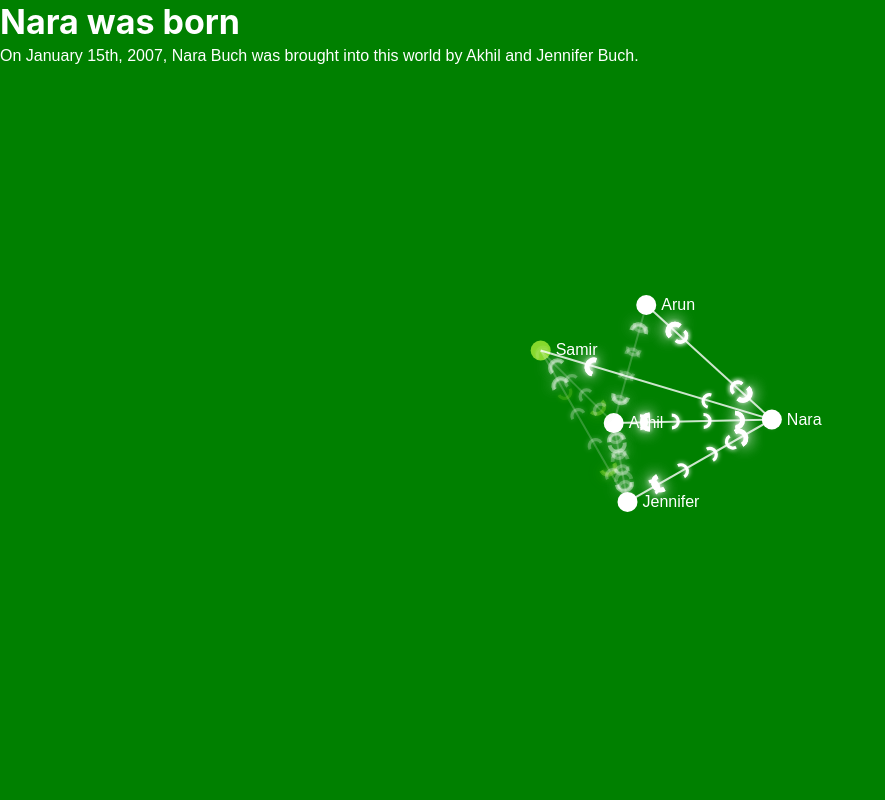
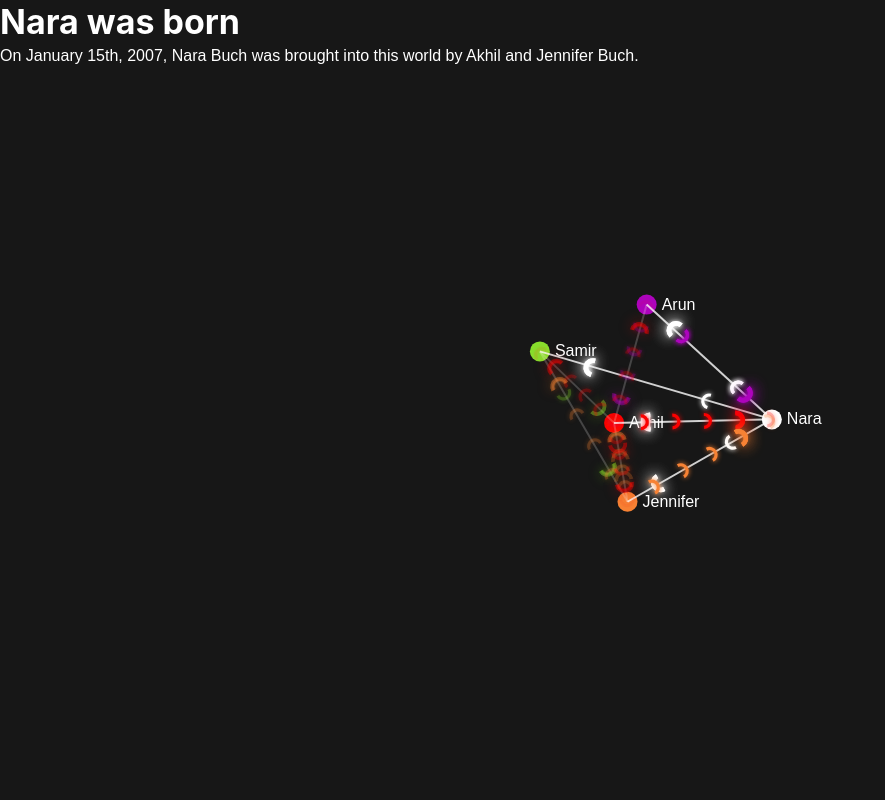
Before and after one commit to samirbuch/cis3755-final-project, a Next.js app: page /samir in a window 1280 px wide. Shown: the top 800 px of the page, without its empty margins (0-885 px from the left). Built offline with nearby package versions, Linux system fonts and the light colour scheme.

Commit message:
samir: persistent colors for each node

```diff
--- a/src/pages/samir.tsx
+++ b/src/pages/samir.tsx
@@ -9,6 +9,7 @@ import { ZodTimeline } from "@/interfaces/Timeline";
 import Graph from "@/components/editor/Graph";
 
 import { Waypoint } from "react-waypoint";
+import { NodeNoFixed } from "@/interfaces/Node";
 
 export default function Samir() {
   const [timeline, setTimeline] = useState<Event[] | null>(null);
@@ -30,7 +31,7 @@ export default function Samir() {
 
     const newEvent = timeline[currentEventIndex];
 
-    editorContext.setNodes(newEvent.nodes);
+    editorContext.setNodes(newEvent.nodes as NodeNoFixed[]);
     editorContext.setLinks(newEvent.links);
     editorContext.setEventTimestamp(newEvent.eventTime);
     editorContext.setEventTitle(newEvent.eventTitle);
@@ -67,19 +68,31 @@ export default function Samir() {
         const width = window.innerWidth;
         const height = window.innerHeight;
 
+        const nodeColorMap = new Map<number, string>();
+        const nodeCoordMap = new Map<number, { x: number, y: number }>();
+
         const fixedTimeline = data.map((event: Event) => {
           const fixedNodes = (event.nodes as Event["nodes"]).map((node, index) => {
             if ("x" in node && "y" in node) {
               // We can safely assume we have a current exported node version.
+              console.log("New version!");
+
               return {
                 ...node,
                 x: (node.x / 100) * width, // Convert percentage to coordinate
                 y: (node.y / 100) * height, // Convert percentage to coordinate
+                color: nodeColorMap.has(node.id)
+                  ? nodeColorMap.get(node.id)
+                  : (() => {
+                    nodeColorMap.set(node.id, node.color);
+                    return node.color;
+                  })() // iife's are cool :3
               };
             }
 
-            // Else, we need to assume we have a previous exported node version.
+            // Else, we need to assume we have a previous exported node version,
             // and set some sensible default values.
+            console.log("Old version!");
             return {
               ...node,
               x: (index / event.nodes.length) * width, // Convert percentage to coordinate or default
@@ -102,14 +115,17 @@ export default function Samir() {
 
           return fixedData;
         });
+
+        // We need to make sure the colors don't change between events.
+        // This means getting a list of all the nodes in the timeline and their
+        // colors.
+        // If a node is not in the map, we add it and its color to the map.
+        // If a node is in the map, we set its color to the one already seen in the map.
+        // Same thing for the coordinates.
+
+        console.log("Fixed timeline:", fixedTimeline);
+
         setTimeline(fixedTimeline);
-
-        // editorContext.setNodes(fixedData.nodes);
-        // editorContext.setLinks(fixedData.links);
-
-        // editorContext.setEventTimestamp(data.eventTime);
-        // editorContext.setEventTitle(data.eventTitle);
-        // editorContext.setEventDescription(data.eventDescription);
 
         setIsLoading(false);
       })
@@ -173,17 +189,16 @@ export default function Samir() {
         <Waypoint
           // debug
           key={index}
-          onEnter={() => {
+          onEnter={({ currentPosition, previousPosition }) => {
+            console.log("Current position:", currentPosition);
+            console.log("Previous position:", previousPosition);
             setCurrentEventIndex(index);
-          }}
-          onLeave={() => {
-
           }}
         >
           <div style={{
-            height: "100vh",
-            width: "100vw",
-            backgroundColor: ["green", "blue", "red"][index % 3],
+            height: "120vh",
+            width: "120vw",
+            // backgroundColor: ["green", "blue", "red"][index % 3],
           }} />
         </Waypoint>
       ))}
```
